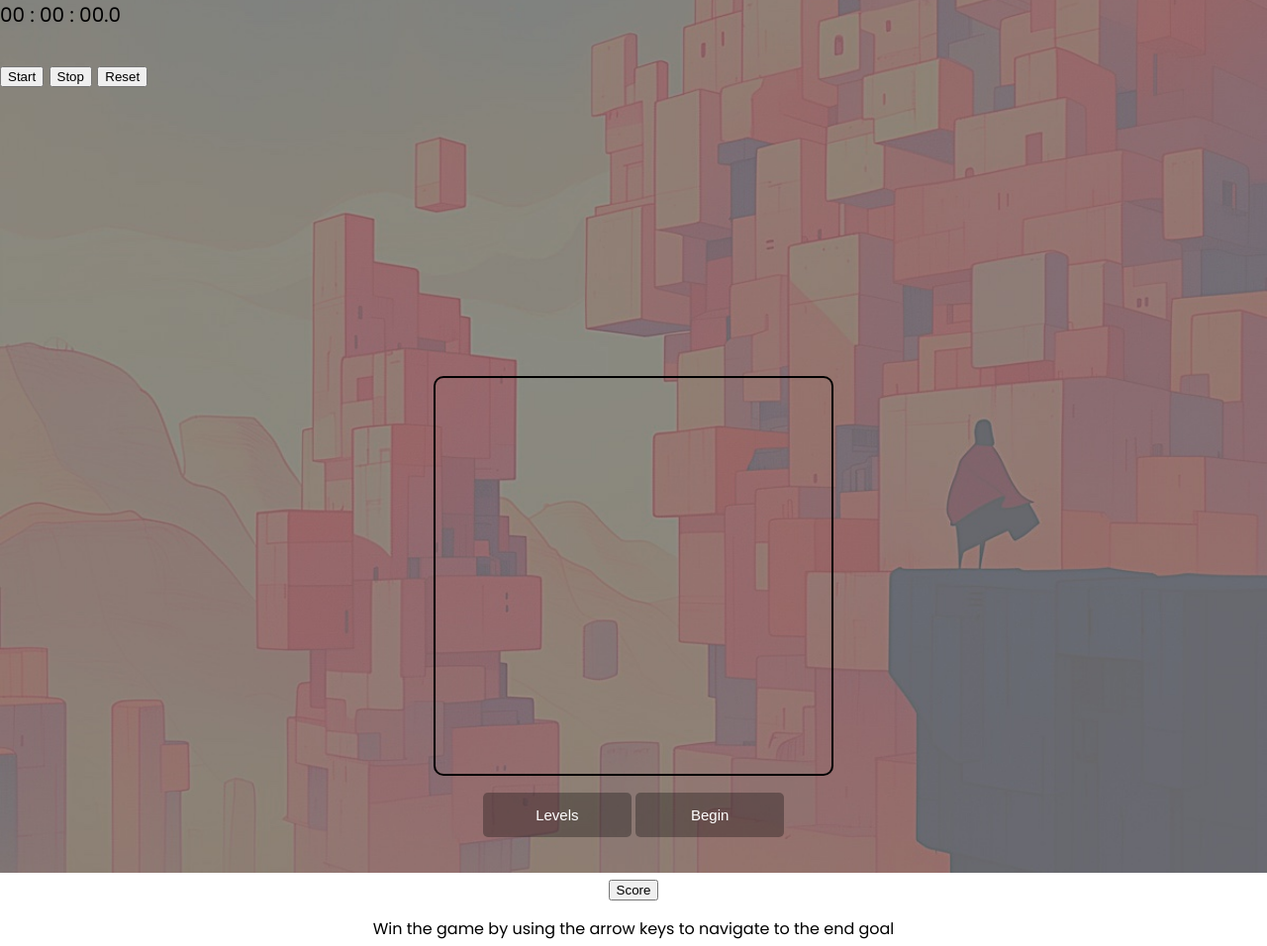
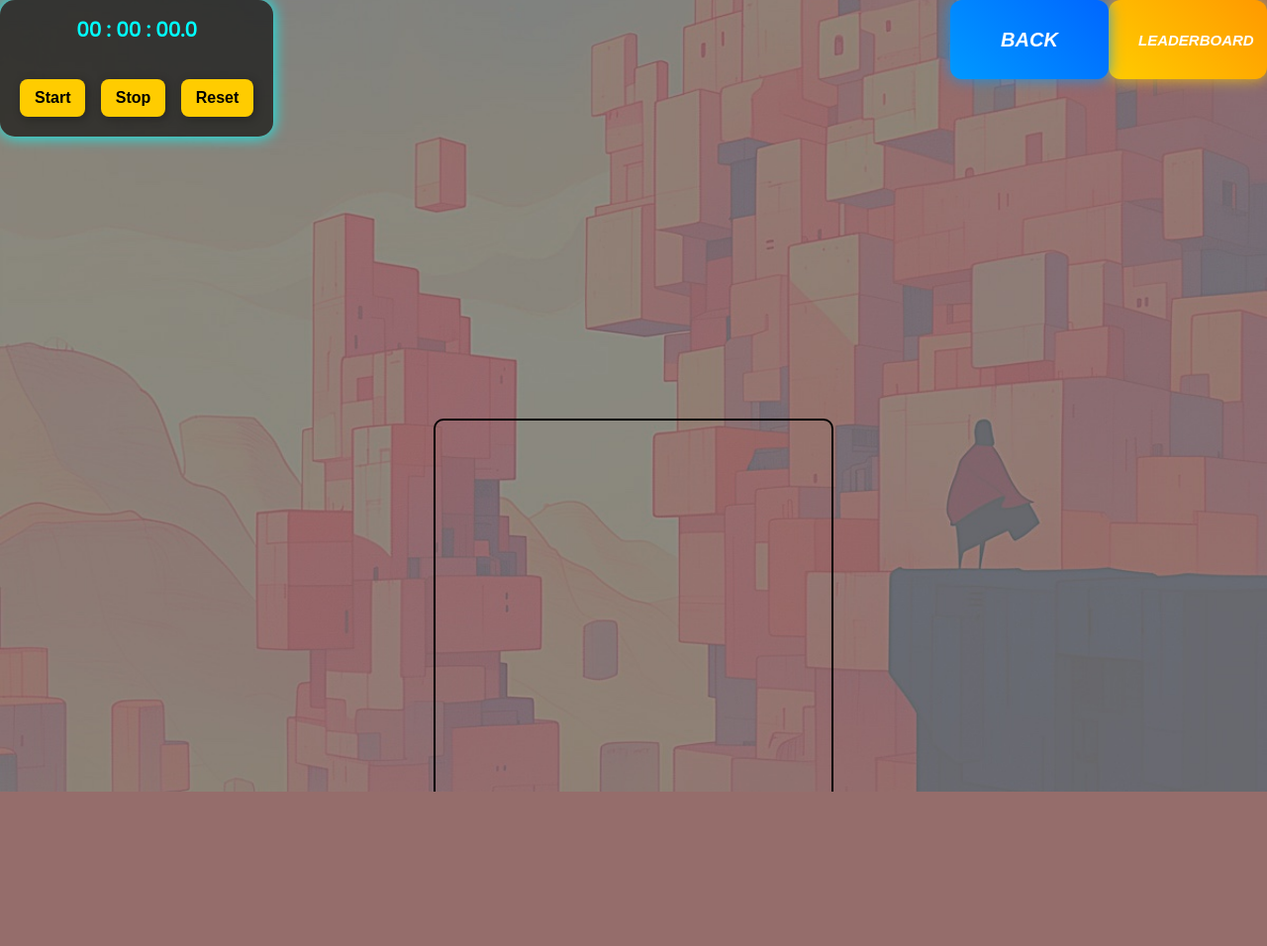
Before and after one commit to mola73/Maze-Game, a Django app: page /game1/ in a window 1280 px wide. Shown: the whole page at 99% size. After the commit the page ends 800 px from the top, so only its background shows below. Run offline with Django 5.2, Linux system fonts and the light colour scheme; some libraries are stand-ins or nearby versions.

Commit message:
FUnctioning game

```diff
--- a/maze_game/game1/static/Stopwatch.js
+++ b/maze_game/game1/static/Stopwatch.js
@@ -1,14 +1,12 @@
 class Stopwatch {
   constructor(id, delay = 100) {
-    //Delay in ms
+    // Delay in ms
     this.state = "paused";
     this.delay = delay;
     this.display = document.getElementById(id);
-    // if (!this.display) {
-    //   throw new Error(`Element with id "${id}" not found.`);
-    // }
     this.value = 0;
   }
+
   formatTime(ms) {
     var hours = Math.floor(ms / 3600000);
     var minutes = Math.floor((ms - hours * 3600000) / 60000);
@@ -32,7 +30,6 @@
     if (this.state == "running") {
       this.value += this.delay;
     }
-    //console.log("Updating:", this.formatTime(this.value)); // Debugging line
     this.display.innerHTML = this.formatTime(this.value);
   }
 
@@ -56,6 +53,8 @@
         this.interval = null;
       }
     }
+    // Return the current time when the stopwatch stops
+    return this.value;
   }
 
   reset() {
@@ -63,4 +62,9 @@
     this.value = 0;
     this.update();
   }
+
+  // Optional method to get the time without stopping the stopwatch
+  getTime() {
+    return this.value;
+  }
 }
--- a/maze_game/game1/static/logic.js
+++ b/maze_game/game1/static/logic.js
@@ -41,8 +41,7 @@
   /*Displays the number of moves made by the player when they complete the maze.
    */
   stopwatch.stop();
-  document.getElementById("moves").innerHTML =
-    "You Moved " + moves + " Steps" + `Time: ${stopwatch.formatTime()} .`;
+  document.getElementById("moves").innerHTML = "You Moved " + moves + " Steps";
 
   toggleVisibility("Message-Container");
 }
@@ -50,31 +49,6 @@
   var element = document.getElementById(id);
   element.classList.toggle("show");
 }
-
-// function toggleVisibility(id) {
-//   let element = document.getElementById(id);
-//   if (!element) {
-//     console.error(`Element with ID '${id}' not found.`);
-//     return;
-//   }
-
-//   // Check computed style to determine visibility
-//   let isHidden =
-//     window.getComputedStyle(element).opacity === "0" ||
-//     element.style.display === "none";
-
-//   if (isHidden) {
-//     element.style.display = "block"; // Make it visible
-//     setTimeout(() => {
-//       element.style.opacity = "1"; // Fade in
-//     }, 10);
-//   } else {
-//     element.style.opacity = "0"; // Start fade out
-//     setTimeout(() => {
-//       element.style.display = "none"; // Hide completely after transition
-//     }, 500); // Ensure this matches the CSS transition duration
-//   }
-// }
 
 /*Defines a maze with a specified width and height. It creates a grid and uses a random maze generation algorithm (recursive backtracking) to create paths.
 
@@ -394,6 +368,7 @@
     ctx.fill();
     if (coord.x === maze.endCoord().x && coord.y === maze.endCoord().y) {
       console.log("game complete");
+      saveGameData(moves, stopwatch.getTime()); // save the game info to the database/leaderboard
       onComplete(moves);
 
       player.unbindKeyDown();
--- a/maze_game/game1/static/style.css
+++ b/maze_game/game1/static/style.css
@@ -4,6 +4,8 @@
 body {
   background-image: url("two.jpeg");
   height: 100%;
+  overflow: hidden;
+  width: 100%;
   background-position: center;
   background-repeat: no-repeat;
   background-size: cover;
@@ -132,11 +127,132 @@
   height: 95px;
   box-sizing: border-box;
 }
+/* General Button Styling */
+#back_to_game-button {
+  font-size: 20px;
+  font-weight: bold;
+  padding: 15px 30px;
+  border: none;
+  border-radius: 12px;
+  cursor: pointer;
+  text-transform: uppercase;
+  transition: all 0.3s ease-in-out;
+  backdrop-filter: blur(8px); /* Subtle glass effect */
+  border: 2px solid rgba(255, 255, 255, 0.3);
+  color: white;
+  background: linear-gradient(
+    45deg,
+    rgba(255, 215, 0, 0.8),
+    rgba(255, 140, 0, 0.8)
+  ); /* Gold-Orange */
+  box-shadow: 0px 0px 15px rgba(255, 204, 0, 0.8);
+}
 
+/* Hover Effect */
+#back_to_game-button:hover {
+  background: linear-gradient(
+    45deg,
+    rgba(255, 140, 0, 1),
+    rgba(255, 80, 0, 1)
+  ); /* Darker glow */
+  transform: scale(1.1);
+  box-shadow: 0px 0px 25px rgba(255, 153, 0, 1);
+}
+
+/* Click Effect */
+#back_to_game-button:active {
+  transform: scale(0.95);
+  box-shadow: 0px 0px 10px rgba(255, 255, 255, 0.5);
+}
+
+/* General Button Styling */
+#back_to_start-button,
+#leaderboard-button {
+  font-size: 15px;
+  font-weight: bold;
+  padding: 15px 30px;
+  border: none;
+  border-radius: 12px;
+  cursor: pointer;
+  transition: all 0.3s ease-in-out;
+  color: white;
+  text-transform: uppercase;
+  box-shadow: 3px 3px 15px rgba(0, 0, 0, 0.4);
+}
+
+/* Leaderboard Button */
+#leaderboard-button {
+  background: linear-gradient(45deg, #ffcc00, #ff9900);
+  box-shadow: 0px 0px 15px rgba(255, 204, 0, 0.8);
+}
+
+#leaderboard-button:hover {
+  background: linear-gradient(45deg, #ff9900, #ff6600);
+  transform: scale(1.1);
+  box-shadow: 0px 0px 25px rgba(255, 153, 0, 1);
+}
+
+/* Back Button */
+#back_to_start-button {
+  background: linear-gradient(45deg, #0099ff, #0066ff);
+  box-shadow: 0px 0px 15px rgba(0, 153, 255, 0.8);
+}
+
+#back_to_start-button:hover {
+  background: linear-gradient(45deg, #0066ff, #0033cc);
+  transform: scale(1.1);
+  box-shadow: 0px 0px 25px rgba(0, 102, 255, 1);
+}
+
+/* Click Effect */
+#back_to_start-button:active,
+#leaderboard-button:active {
+  transform: scale(0.95);
+}
+
+/* Stopwatch Container */
 .stopwatch {
-  margin: auto;
-  height: 95px;
-  font-size: 60px;
+  font-size: 30px;
+  font-weight: bold;
+  color: cyan;
+  text-align: center;
+  background-color: rgba(0, 0, 0, 0.6);
+  padding: 15px;
+  border-radius: 15px;
+  display: inline-block;
+  box-shadow: 0px 0px 15px cyan;
+  transition: all 0.3s ease-in-out;
+}
+
+/* Stopwatch Glow Effect */
+.stopwatch:hover {
+  box-shadow: indianred;
+}
+
+/* Stopwatch Buttons */
+.stopwatch button {
+  font-size: 16px;
+  font-weight: bold;
+  margin: 5px;
+  padding: 10px 15px;
+  border: none;
+  border-radius: 8px;
+  cursor: pointer;
+  transition: all 0.2s ease-in-out;
+  background-color: #ffcc00;
+  color: black;
+  box-shadow: 2px 2px 10px rgba(0, 0, 0, 0.3);
+}
+
+.stopwatch button:hover {
+  background-color: #ff9900;
+  transform: scale(1.1);
+  box-shadow: 0px 0px 10px rgba(255, 153, 0, 0.8);
+}
+
+.stopwatch button:active {
+  background-color: #ff6600;
+  transform: scale(0.95);
 }
 
 #page #menu h1 {
--- a/maze_game/game1/templates/myfirst.html
+++ b/maze_game/game1/templates/myfirst.html
@@ -20,7 +20,44 @@
         }
       });
     </script>
+    <div>
+      <button
+        id="leaderboard-button"
+        style="
+          float: right;
+          height: 80px;
+          width: 160px;
 
+          font-style: italic;
+          background-color: yellow;
+        "
+        onclick="leaderboard()"
+      >
+        Leaderboard
+      </button>
+      <button
+        id="back_to_start-button"
+        style="
+          float: right;
+          height: 80px;
+          width: 160px;
+          font-size: 20px;
+          font-style: italic;
+          background-color: yellow;
+        "
+        onclick="startpage()"
+      >
+        back
+      </button>
+      <script>
+        function leaderboard() {
+          window.location.href = "/leaderboard/";
+        }
+        function startpage() {
+          window.location.href = "/start/";
+        }
+      </script>
+    </div>
     <div class="stopwatch" style="font-size: 20px; display: inline-block">
       <div id="stopwatch">00 : 00 : 00.0</div>
       <br />
--- a/maze_game/game1/views.py
+++ b/maze_game/game1/views.py
@@ -42,6 +42,7 @@
 from .models import PlayerScore
 import json
 
+@csrf_exempt
 # This view will receive data from the frontend (name, moves, time) and save it to the database.
 def save_score(request):
     if request.method == 'POST':
```
Also changed, not shown: other parts of maze_game/game1/static/style.css (+17 -24 lines), maze_game/game1/static/styleh.css (+30 -0 lines), maze_game/game1/templates/index.html (+7 -1 lines), maze_game/game1/templates/leaderboard.html (+21 -0 lines), 2 other files.
